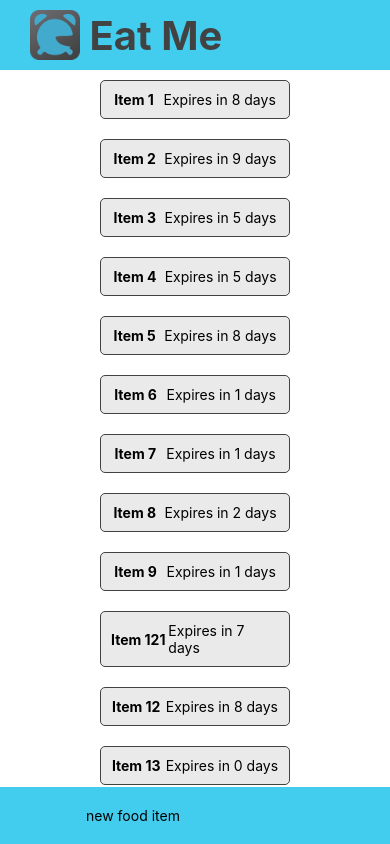
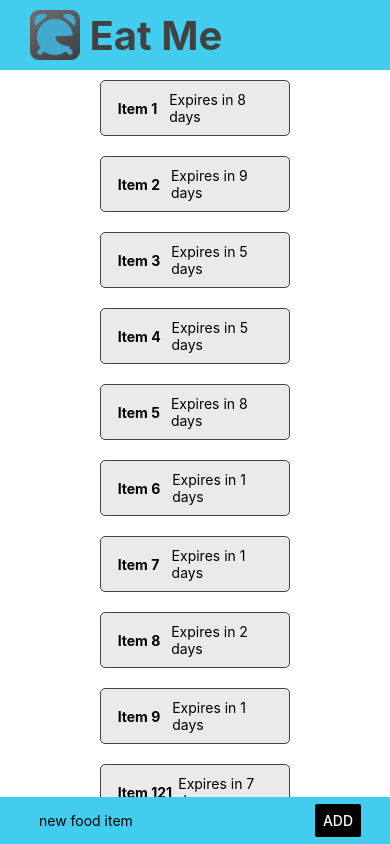
Before and after one commit to LukeStorry/eat-me, a React Native app: screen / in a window 390 px wide. Built offline with nearby package versions, Linux system fonts and the light colour scheme.

Commit message:
added basic firebase integration

```diff
--- a/App.tsx
+++ b/App.tsx
@@ -13,21 +13,25 @@
   TouchableHighlight,
   TouchableOpacity,
   Dimensions,
+  Button,
 } from "react-native";
 
 import { config as fbConfig } from "./firebase";
 
 export default function App() {
-  const [inputText, setInputText] = useState("new food item");
+  if (!firebase.apps.length) firebase.initializeApp(fbConfig);
 
-  // if (!firebase.apps.length) firebase.initializeApp(fbConfig);
+  const kitchenRef = firebase
+    .firestore()
+    .collection("kitchens")
+    .doc("k6WKW8cNRoLSrFSXF5tO");
 
-  // const kitchenRef = firebase
-  //   .firestore()
-  //   .collection("kitchens")
-  //   .doc("k6WKW8cNRoLSrFSXF5tO");
+  const addItem = async (name) => {
+    console.log(name);
+    await kitchenRef.set({ food: name });
+    console.log("done");
 
-  // kitchenRef.get().then((a) => console.log(a));
+  };
 
   return (
     <>
@@ -52,7 +56,9 @@
         renderItem={({ item }) => (
           <TouchableOpacity style={s.listItem}>
             <View style={s.rowContainer}>
-              <Text style={{ fontWeight: "bold" }}>Item {item.name} </Text>
+              <Text style={{ fontWeight: "bold" }}>
+                {`  Item ${item.name}    `}
+              </Text>
               <Text>{`Expires in ${Math.floor(Math.random() * 10)} days`}</Text>
             </View>
           </TouchableOpacity>
@@ -61,12 +67,32 @@
         refreshing={false}
       />
 
-      <View style={s.inputBox}>
-        <TextInput value={inputText} onChangeText={setInputText} />
-      </View>
+      <InputForm addItem={addItem} />
     </>
   );
 }
+
+const InputForm = ({ addItem }) => {
+  const [inputText, setInputText] = useState("new food item");
+
+  return (
+    <View style={[s.inputBox, s.rowContainer]}>
+      <TextInput
+        style={{ padding: 10 }}
+        value={inputText}
+        onChangeText={setInputText}
+      />
+      <Button
+        title="Add"
+        onPress={() => {
+          addItem(inputText);
+          setInputText("new food item");
+        }}
+        color="black"
+      />
+    </View>
+  );
+};
 
 const s = StyleSheet.create({
   headerBar: {
@@ -106,8 +132,7 @@
     borderWidth: 1,
   },
   inputBox: {
-    alignItems: "center",
     backgroundColor: "#42cdef",
-    padding: 20,
+    padding: 5,
   },
 });
--- a/package.json
+++ b/package.json
@@ -9,6 +9,7 @@
   },
   "dependencies": {
     "expo": "~37.0.3",
+    "firebase": "7.9.0",
     "react": "~16.9.0",
     "react-dom": "~16.9.0",
     "react-native": "https://github.com/expo/react-native/archive/sdk-37.0.1.tar.gz",
```
Also changed, not shown: firebase.json (added), 2 other files (tests, documents, lock files or other folders).
